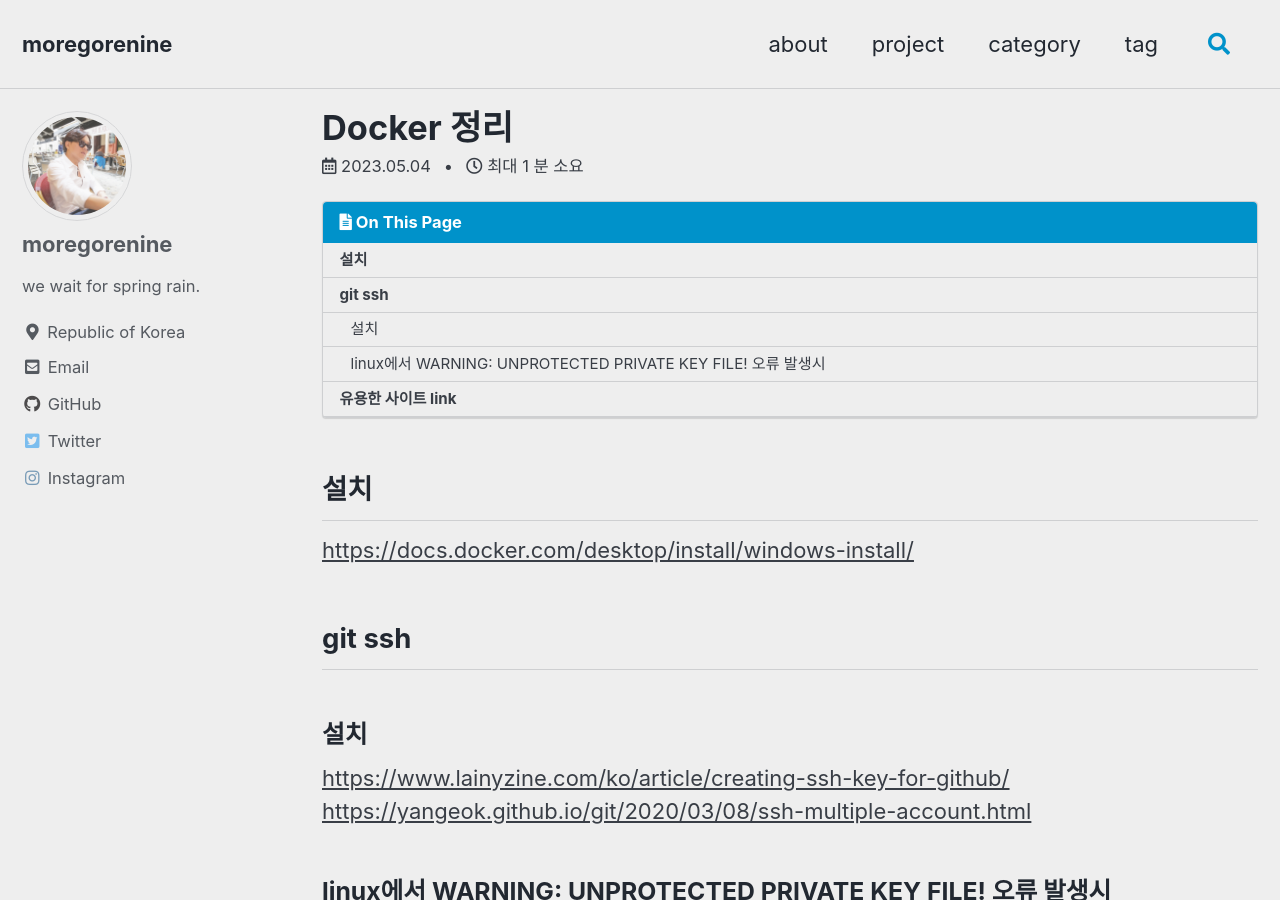
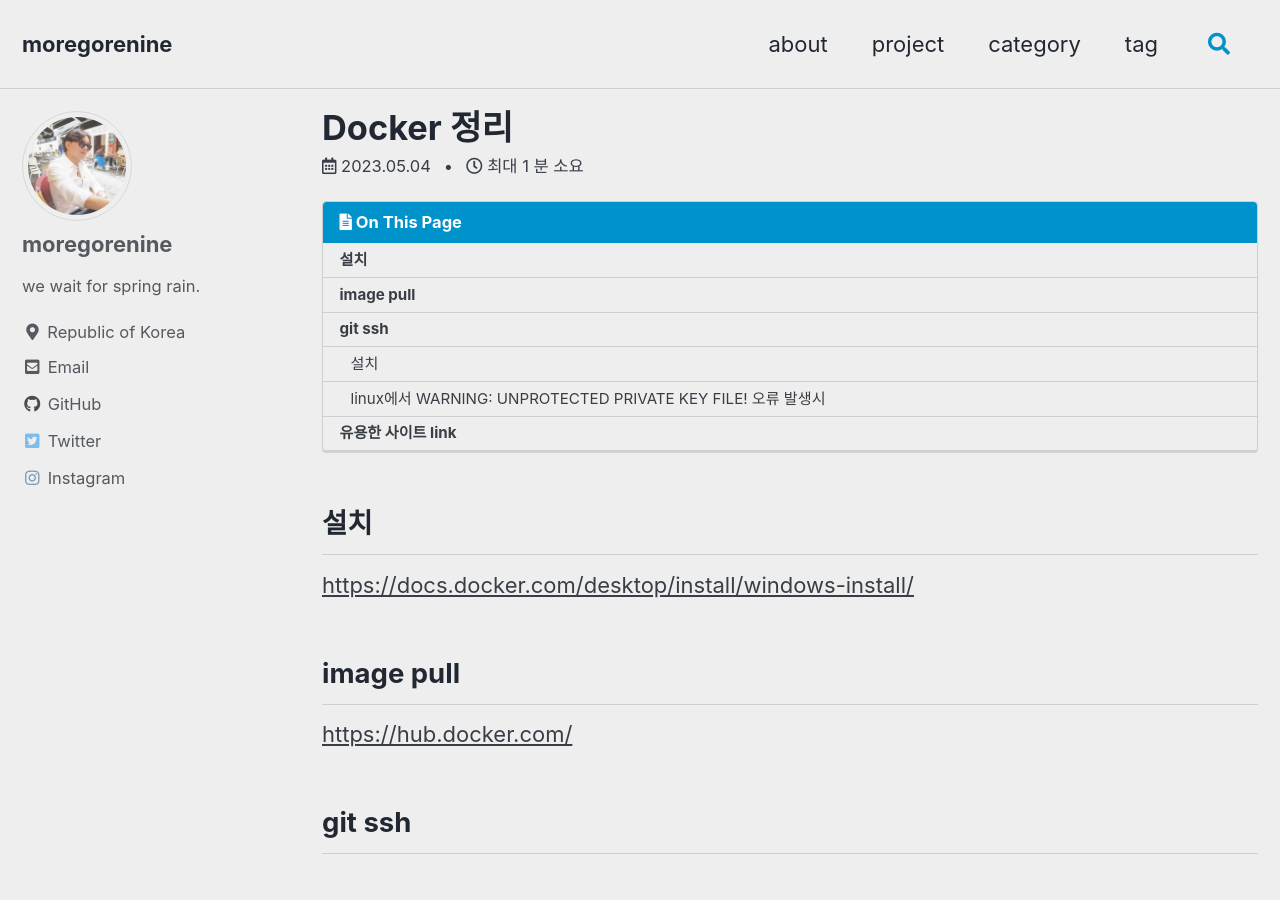
Before and after one commit to moregorenine/moregorenine.github.io, a Jekyll site: the page built from _posts/docker/2023-5-4-docker.md, in a window 1280 px wide and 900 px high. Built offline with Jekyll 4.4.1, drawn with Linux system fonts in a browser that asks for light colours; cached includes are drawn as plain includes; comment, search, counter and statistics services are not loaded.

Commit message:
Update 2023-5-4-docker.md

```diff
--- a/_posts/docker/2023-5-4-docker.md
+++ b/_posts/docker/2023-5-4-docker.md
@@ -13,6 +13,9 @@ toc_sticky: true
 ## 설치
 <https://docs.docker.com/desktop/install/windows-install/>
 
+## image pull
+<https://hub.docker.com/>
+
 ## git ssh
 ### 설치
 <https://www.lainyzine.com/ko/article/creating-ssh-key-for-github/>
```
